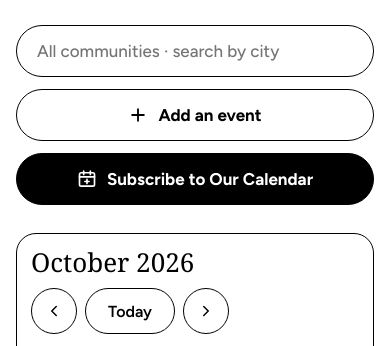
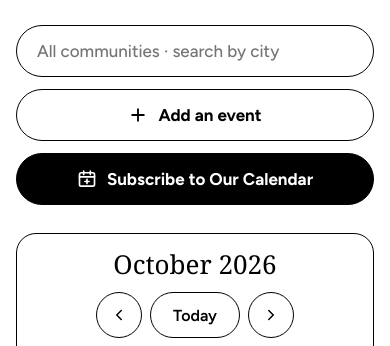
Before and after one commit to ChadL22/atihx-community-calendar, a plain HTML site: page index.html in a window 390 px wide. Shown: the part 433-779 px from the top of the page. Drawn offline with Linux system fonts and the light colour scheme; a web font is replaced by a local one.

Commit message:
Center calendar month on mobile

```diff
--- a/css/styles.css
+++ b/css/styles.css
@@ -355,7 +355,9 @@ a.event-title:hover { text-decoration: underline; }
   .lead { font-size: 18px; }
   .about h2 { font-size: 34px; }
   .about-text .lead-lg { font-size: 22px; }
-  .calendar-head { padding: 14px 14px; }
+  .calendar-head { padding: 16px 14px; flex-direction: column; justify-content: center; gap: 14px; }
+  .calendar-head h2 { text-align: center; }
+  .calendar-nav { justify-content: center; }
   .calendar-head h2 { font-size: 26px; }
   .cell { min-height: 70px; padding: 4px 3px 6px; }
   .daynum { font-size: 13px; }
```
